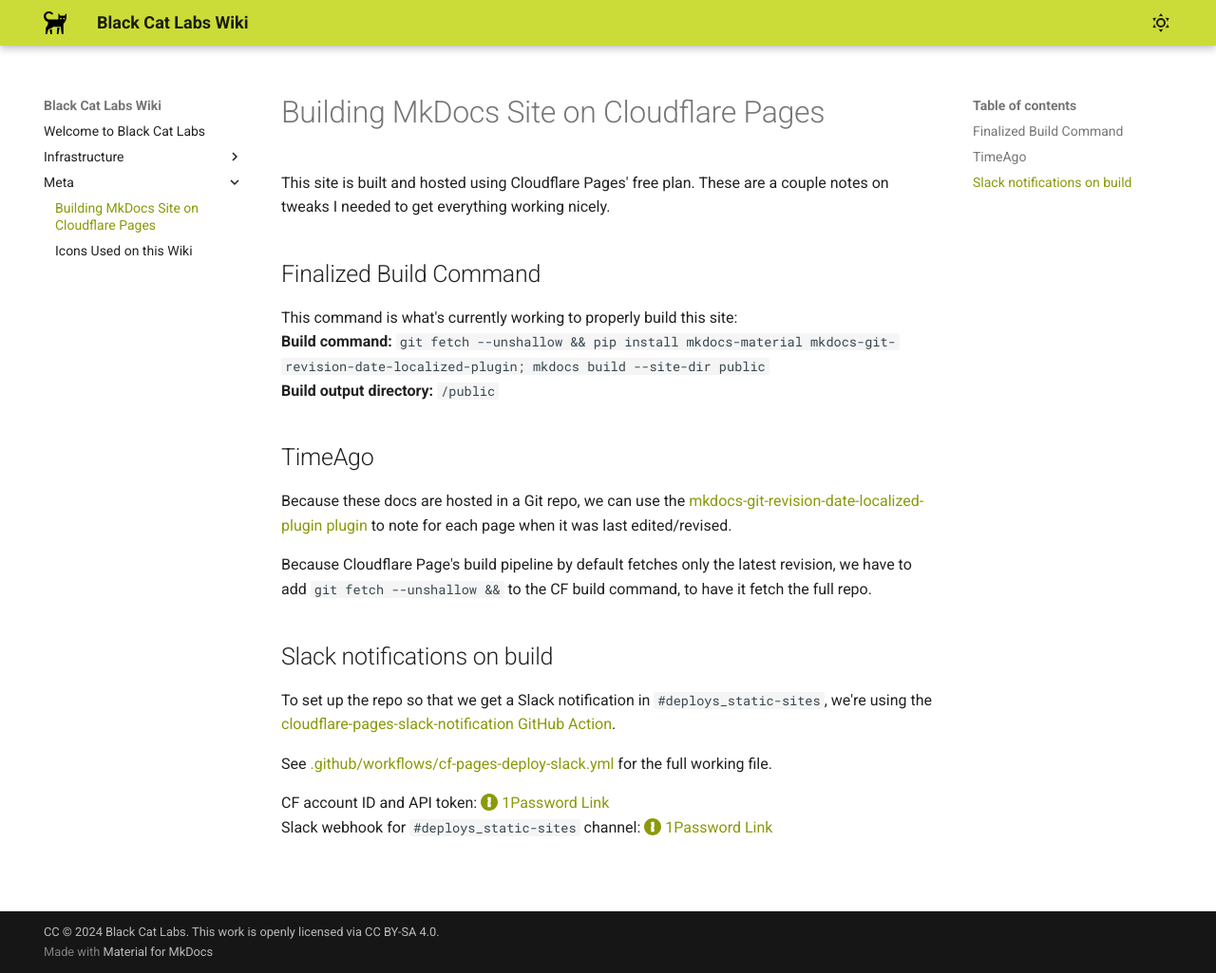
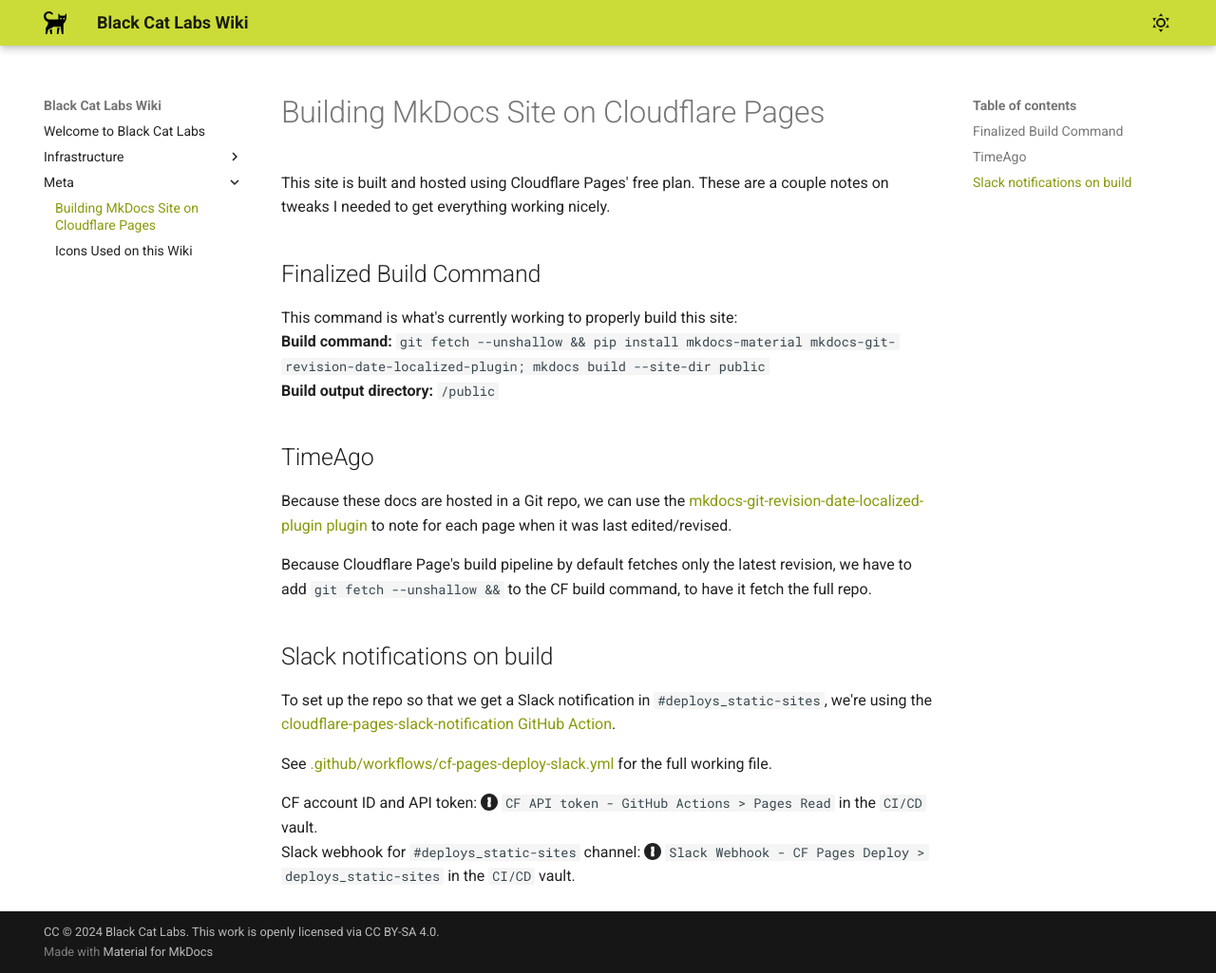
Before and after one commit to blackcat-labs/blackcatlabs-wiki, an MkDocs documentation site: the page built from docs/Meta/building-with-cf-pages.md, in a window 1280 px wide and 1025 px high. Shown: the whole window at 95% size. Built offline with MkDocs 1.6.1 and Material for MkDocs 9.7.7, drawn with Linux system fonts in a browser that asks for light colours.

Commit message:
Update building-with-cf-pages.md

```diff
--- a/docs/Meta/building-with-cf-pages.md
+++ b/docs/Meta/building-with-cf-pages.md
@@ -17,5 +17,5 @@ To set up the repo so that we get a Slack notification in `#deploys_static-sites
 
 See [.github/workflows/cf-pages-deploy-slack.yml](https://github.com/blackcat-labs/blackcatlabs-wiki/blob/main/.github/workflows/cf-pages-deploy-slack.yml) for the full working file.
 
-CF account ID and API token: [:simple-1password: 1Password Link](https://start.1password.com/open/i?a=B5NVCNGFJBCCLCDCN5FKFPGVBI&v=6kbovd7ircvwntr34wd4glqq6y&i=kmjq5co7mymutlfz3jg43hb734&h=thhsh.1password.com)
-Slack webhook for `#deploys_static-sites` channel: [:simple-1password: 1Password Link](https://start.1password.com/open/i?a=B5NVCNGFJBCCLCDCN5FKFPGVBI&v=6kbovd7ircvwntr34wd4glqq6y&i=ufg7cmoggpjm2ohsgmkk7up5bm&h=thhsh.1password.com)
+CF account ID and API token: :simple-1password: `CF API token - GitHub Actions > Pages Read` in the `CI/CD` vault.
+Slack webhook for `#deploys_static-sites` channel: :simple-1password: `Slack Webhook - CF Pages Deploy > deploys_static-sites` in the `CI/CD` vault.
```
